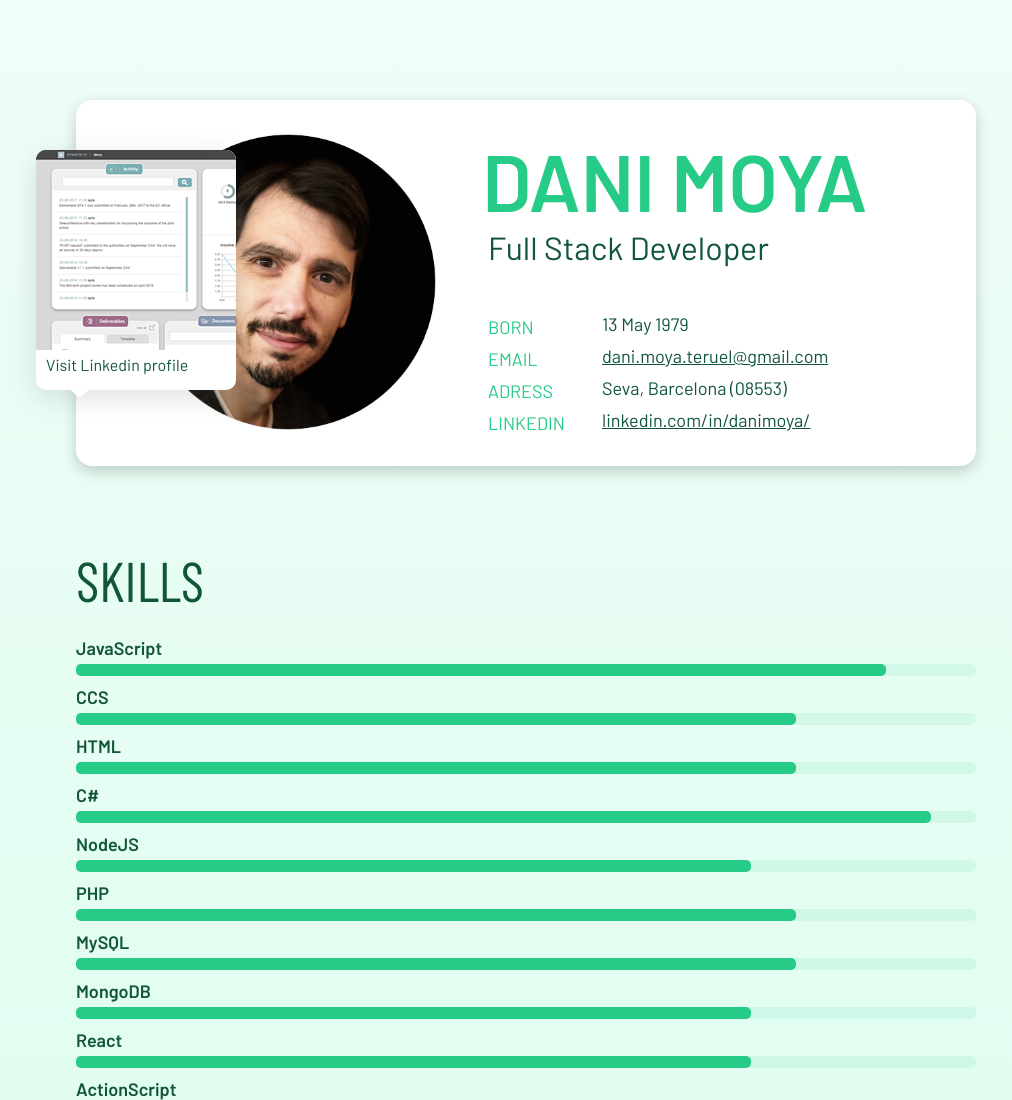
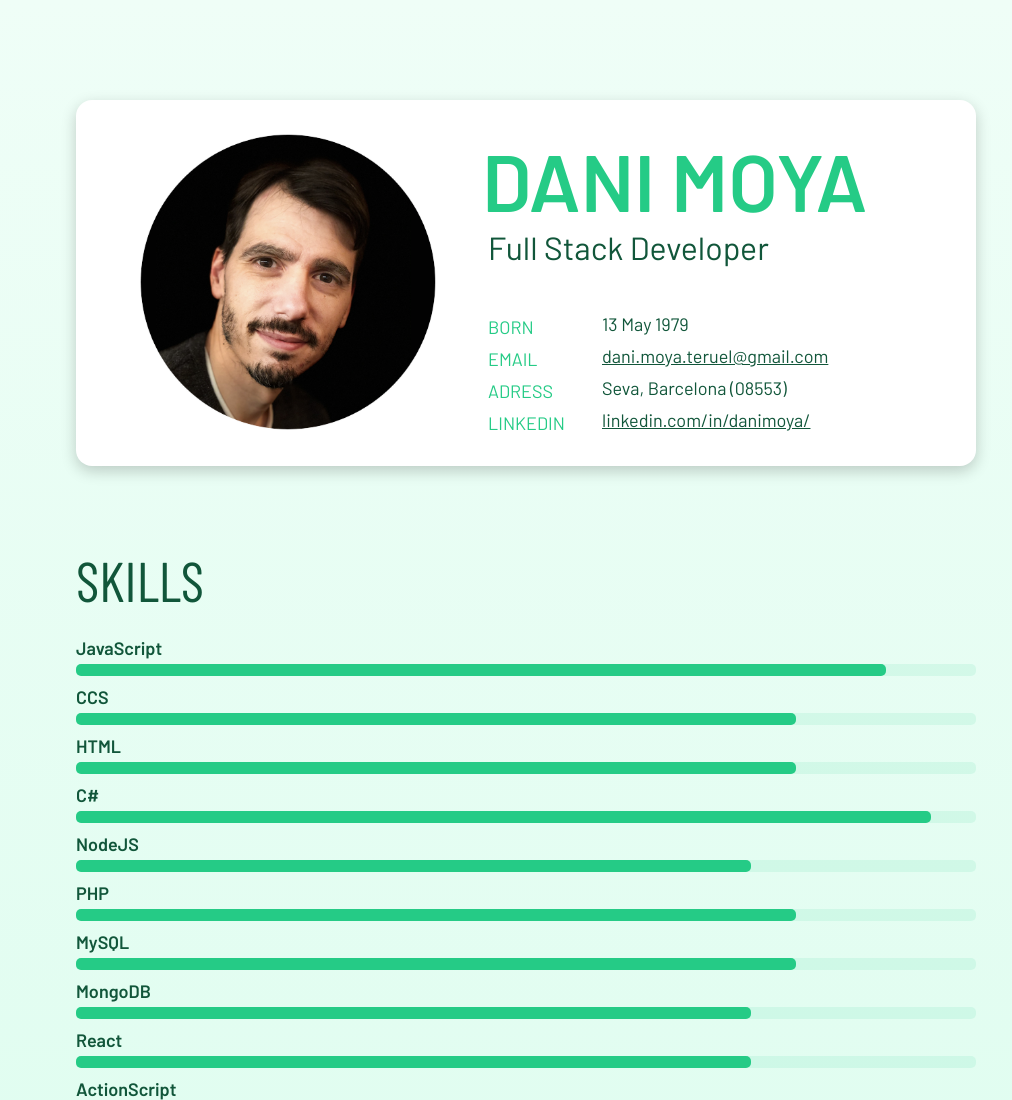
Before and after one commit to soymachine/portfolio, a website: page index.html in a window 1280 px wide. Shown: the top 1100 px of the page, without its empty margins (114-1126 px from the left). Drawn offline with nearby package versions, Linux system fonts and the light colour scheme; a web font is replaced by a local one.

Commit message:
deshabilitamos todas las imagenes dashboard por defecto

```diff
--- a/css/cv.css
+++ b/css/cv.css
@@ -398,7 +398,7 @@ a:hover {
 }
 
 .tooltip {
-    /*display: none;*/
+    display: none;
     position: absolute;
     top:150px;
     left:150px;
--- a/index.html
+++ b/index.html
@@ -23,12 +23,6 @@
 <body class="home">
     <div class="tooltip">
         <div class="tooltip-image-container">
-            <img class="tooltip-image" src="/assets/imgs/portfolio-synapse-dashboard-1.png">
-            <img class="tooltip-image" src="/assets/imgs/portfolio-synapse-dashboard-2.png">
-            <img class="tooltip-image" src="/assets/imgs/portfolio-synapse-dashboard-3.png">
-            <img class="tooltip-image" src="/assets/imgs/portfolio-synapse-dashboard-4.png">
-            <img class="tooltip-image" src="/assets/imgs/portfolio-synapse-dashboard-5.png">
-            <img class="tooltip-image" src="/assets/imgs/portfolio-synapse-dashboard-6.png">
         </div>
         <!--<img id="tooltip-image" class="tooltip-image" src="/assets/imgs/portfolio-synapse-dashboard.png">-->
         <div id="tooltip-description">Visit Linkedin profile</div>
```
